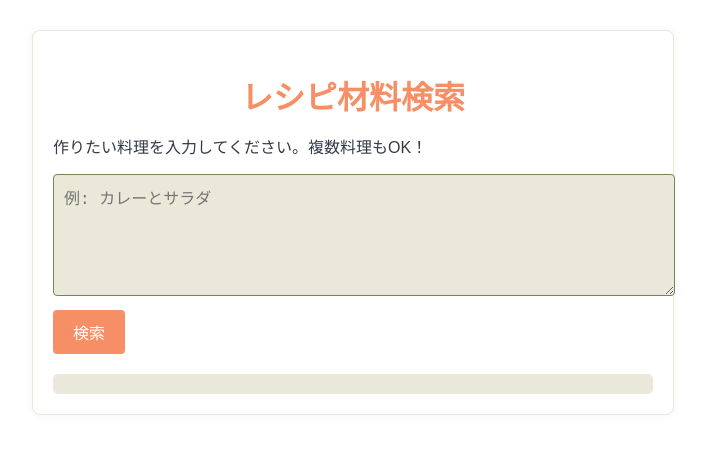
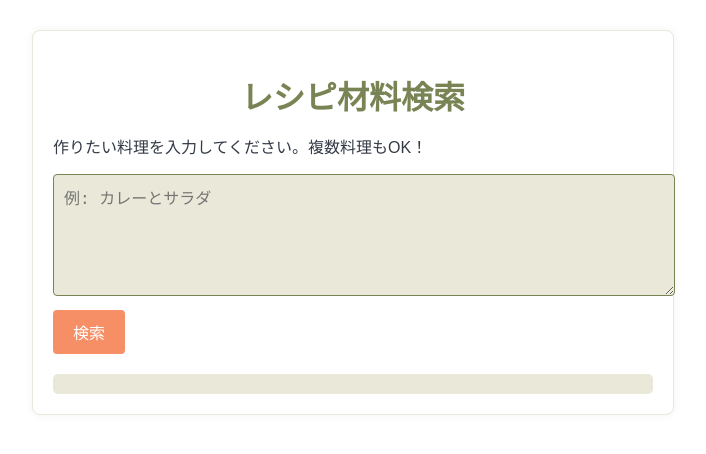
Before and after one commit to hinenoyamao/dshackthon2025, a plain HTML site: page project/frontend/index.html in a window 1280 px wide. Shown: the whole page, without its empty margins (287-993 px from the left). Drawn offline with Linux system fonts and the light colour scheme.

Commit message:
タイトルの色を変更

```diff
--- a/project/frontend/style.css
+++ b/project/frontend/style.css
@@ -25,7 +25,7 @@
 
   h1 {
     text-align: center;
-    color: var(--main-color);
+    color: var(--accent-color);
     margin-bottom: 10px;
   }
 
```
